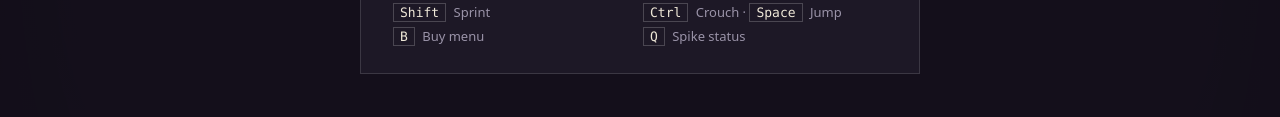
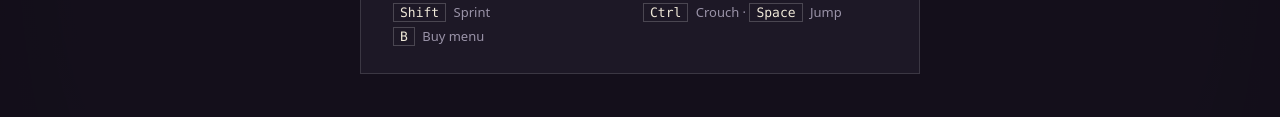
Before and after one commit to ujangolisampink/makefun-fps, a plain HTML site: page game/index.html in a window 1280 px wide. Shown: the part 538-655 px from the top of the page. Drawn offline with nearby package versions, Linux system fonts and the light colour scheme.

Commit message:
final polish

```diff
--- a/game/index.html
+++ b/game/index.html
@@ -84,7 +84,7 @@
       <li><kbd>Click</kbd> Fire</li><li><kbd>R</kbd> Reload · <kbd>1/2/3</kbd> Weapons</li>
       <li><kbd>G</kbd> Grenade</li><li><kbd>E</kbd> Plant / Defuse</li>
       <li><kbd>Shift</kbd> Sprint</li><li><kbd>Ctrl</kbd> Crouch · <kbd>Space</kbd> Jump</li>
-      <li><kbd>B</kbd> Buy menu</li><li><kbd>Q</kbd> Spike status</li>
+      <li><kbd>B</kbd> Buy menu</li>
     </ul>
   </section>
 </div>
```
